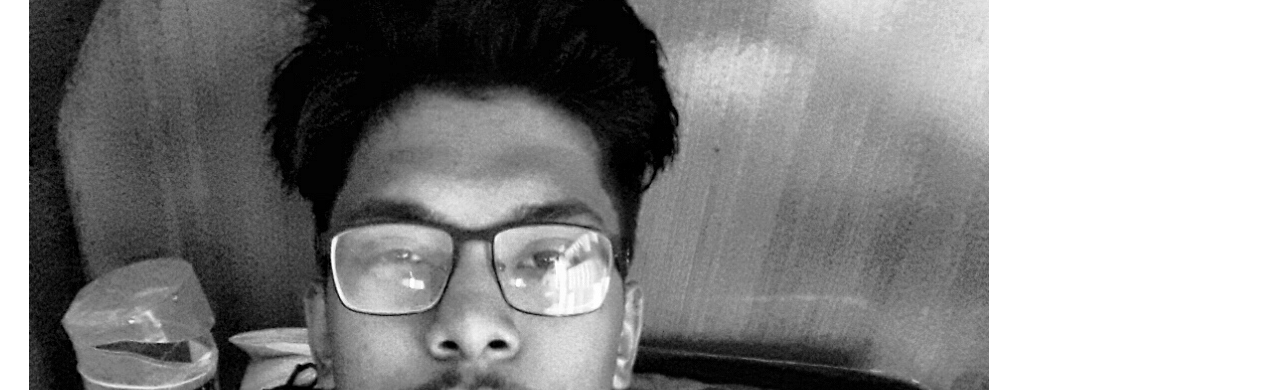
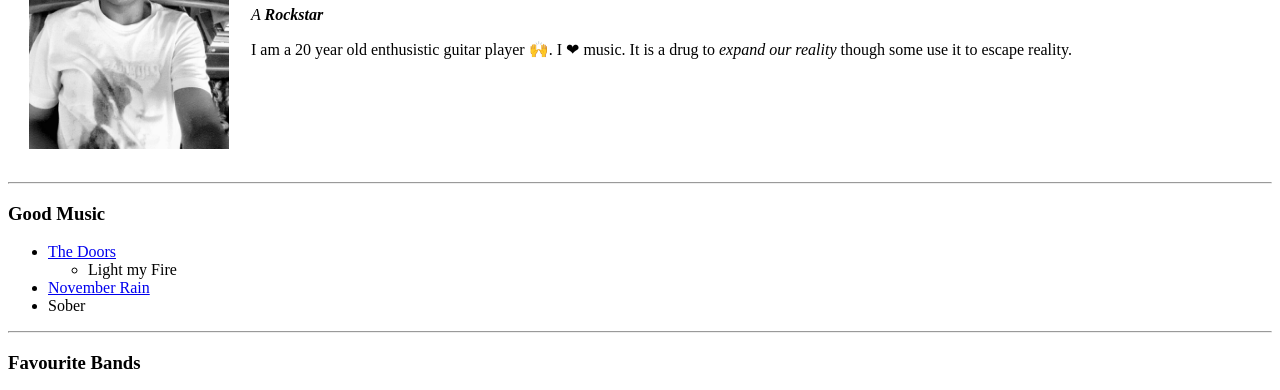
Before and after one commit to saurastha/cv, a plain HTML site: page index.html in a window 1280 px wide. Shown: the part 180-570 px from the top of the page. Drawn offline with Linux system fonts and the light colour scheme.

Commit message:
Update index.html

```diff
--- a/index.html
+++ b/index.html
@@ -9,7 +9,7 @@
 <body>
   <table cellspacing="20">
     <tr>
-      <td><img src="images/123.jpg" alt="Saurav Profile Picture"></td>
+      <td><img src="images/123.jpg" alt="Saurav Profile Picture" width="200" height="300"></td>
       <td><h1>Saurav</h1>
       <p><em>A <strong>Rockstar</strong></em></p>
       <p>I am a 20 year old enthusistic guitar player 🙌. I ❤ music. It is a drug to <em>expand our reality</em> though
```
